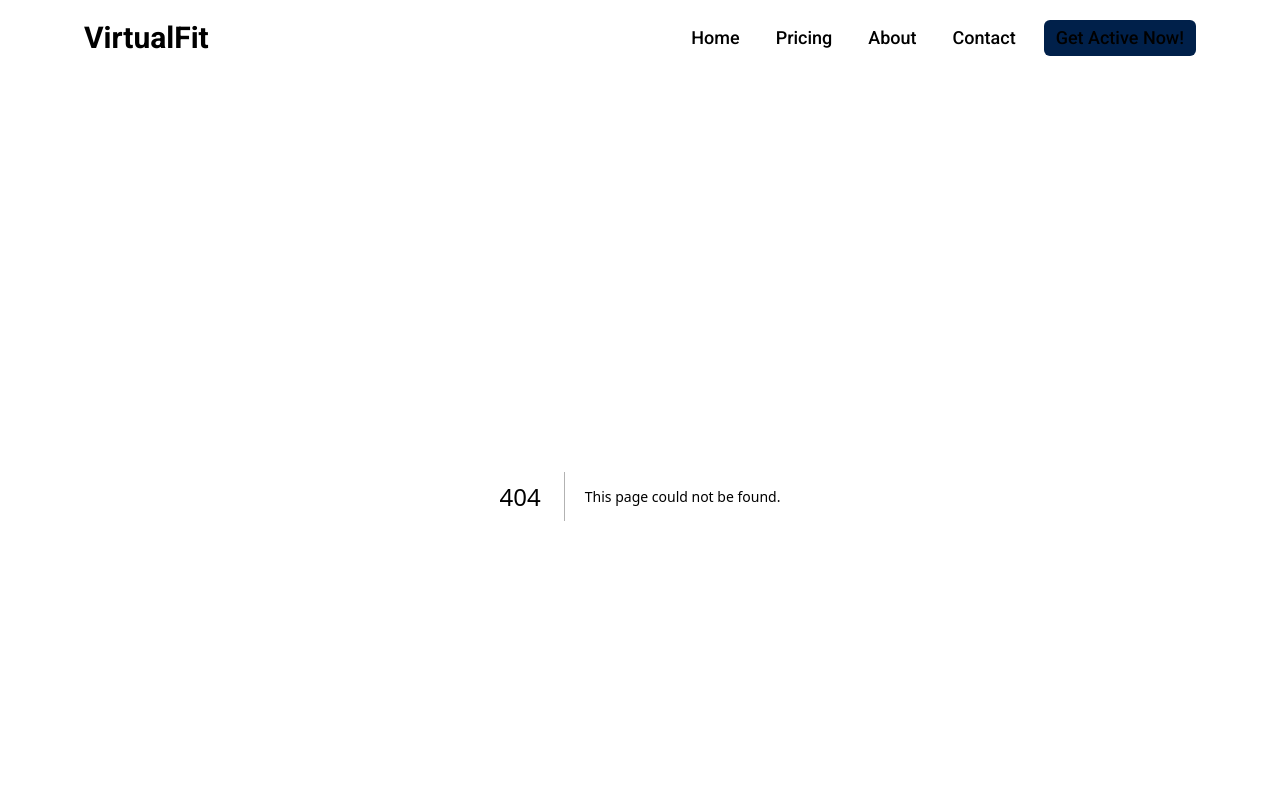
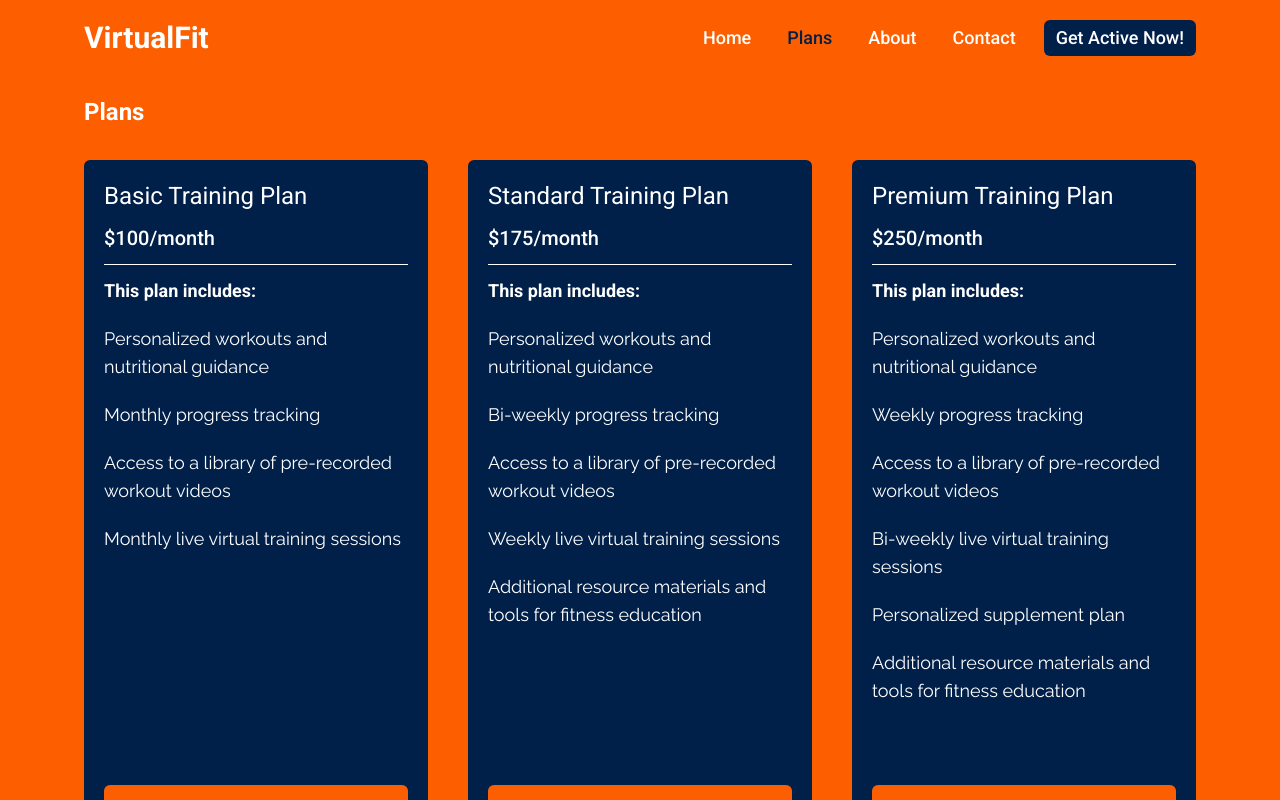
Before and after one commit to dave371/demo-1, a Next.js app: page /plans in a window 1280 px wide. Before the commit this address had no page. Shown: the top 800 px of the page. Built offline with nearby package versions, Linux system fonts and the light colour scheme; what tailwindcss-debug-screens would draw is missing.

Commit message:
added plans page

```diff
--- /dev/null
+++ b/src/app/plans/page.jsx
@@ -0,0 +1,97 @@
+'use client';
+
+import Button from '@/components/ui/Button';
+import { roboto } from '../fonts';
+
+export default function Plans() {
+  const data = [
+    {
+      planName: 'Basic Training Plan',
+      cta: false,
+      planPrice: '$100',
+      planPerks: [
+        'Personalized workouts and nutritional guidance',
+        'Monthly progress tracking',
+        'Access to a library of pre-recorded workout videos',
+        'Monthly live virtual training sessions',
+      ],
+    },
+    {
+      planName: 'Standard Training Plan',
+      cta: true,
+      planPrice: '$175',
+      planPerks: [
+        'Personalized workouts and nutritional guidance',
+        'Bi-weekly progress tracking',
+        'Access to a library of pre-recorded workout videos',
+        'Weekly live virtual training sessions',
+        'Additional resource materials and tools for fitness education',
+      ],
+    },
+    {
+      planName: 'Premium Training Plan',
+      cta: false,
+      planPrice: '$250',
+      planPerks: [
+        'Personalized workouts and nutritional guidance',
+        'Weekly progress tracking',
+        'Access to a library of pre-recorded workout videos',
+        'Bi-weekly live virtual training sessions',
+        'Personalized supplement plan',
+        'Additional resource materials and tools for fitness education',
+      ],
+    },
+  ];
+
+  return (
+    <section>
+      <h1 className={`mb-8 font-semibold text-2xl ${roboto.className}`}>
+        Plans
+      </h1>
+
+      <div className="flex flex-col gap-10 md:w-fit md:mx-auto lg:flex-row">
+        {data.map((plan) => (
+          <PlanCard
+            key={plan.planName}
+            name={plan.planName}
+            price={plan.planPrice}
+            perks={plan.planPerks}
+          />
+        ))}
+      </div>
+    </section>
+  );
+}
+
+function PlanCard({ name, price, perks }) {
+  return (
+    <div className="w-full bg-secondary p-5 rounded-md flex flex-col justify-between">
+      <div>
+        <div className={`${roboto.className} flex flex-col gap-3`}>
+          <h2 className="text-2xl">{name}</h2>
+          <p className="text-xl font-medium">{price}/month</p>
+        </div>
+        <div className="w-full h-[1px] bg-main-text-color my-3" />
+        <h3 className={`text-lg font-semibold ${roboto.className} mb-5`}>
+          This plan includes:
+        </h3>
+        <ul className="flex flex-col gap-5">
+          {perks.map((perk) => (
+            <PerkItem key={perk} perk={perk} />
+          ))}
+        </ul>
+      </div>
+
+      <Button
+        type="button"
+        className={`${roboto.className} font-semibold text-lg rounded-md mt-20 py-3 w-full bg-primary`}
+      >
+        Get Started
+      </Button>
+    </div>
+  );
+}
+
+function PerkItem({ perk }) {
+  return <li className="text-lg">{perk}</li>;
+}
--- a/src/app/variables/routes.js
+++ b/src/app/variables/routes.js
@@ -1,6 +1,6 @@
 export const routes = [
   { name: 'Home', path: '/' },
-  { name: 'Pricing', path: '/pricing' },
+  { name: 'Plans', path: '/plans' },
   { name: 'About', path: '/about' },
   { name: 'Contact', path: '/contact' },
 ];
```
